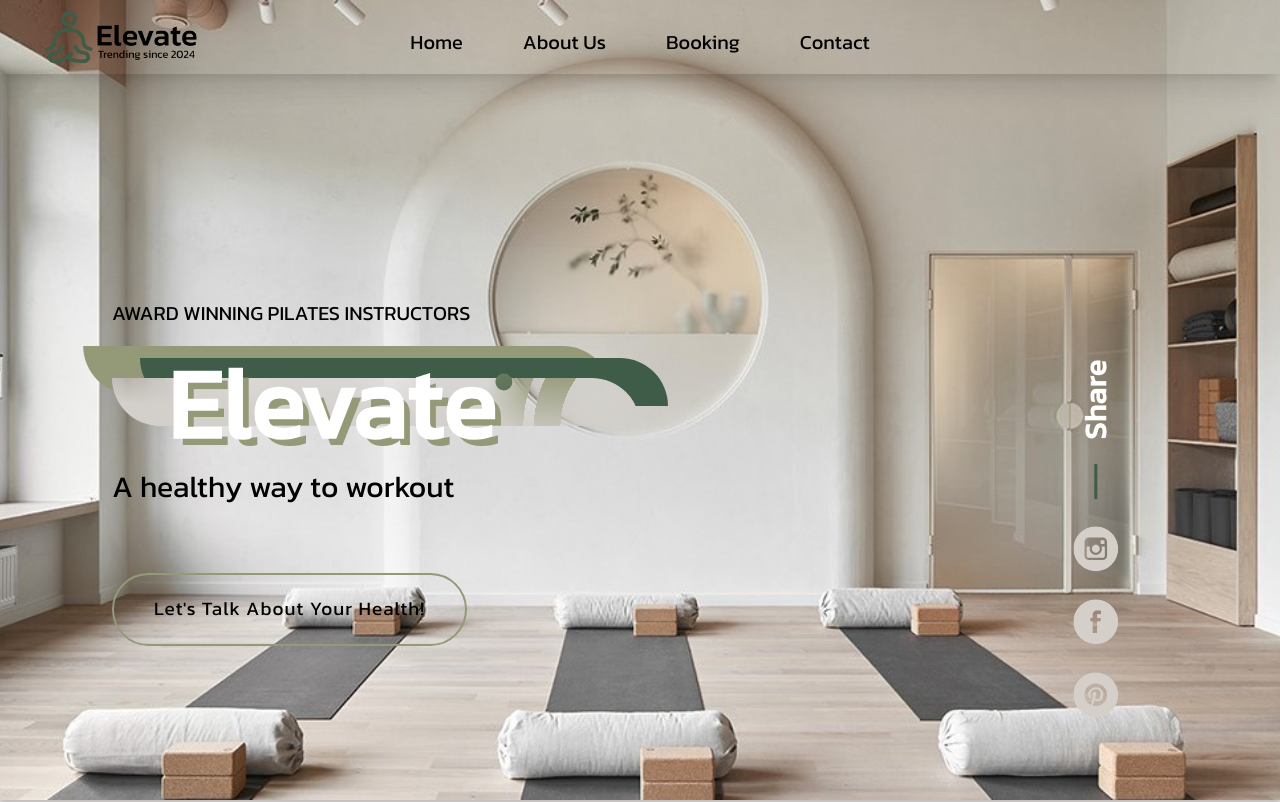
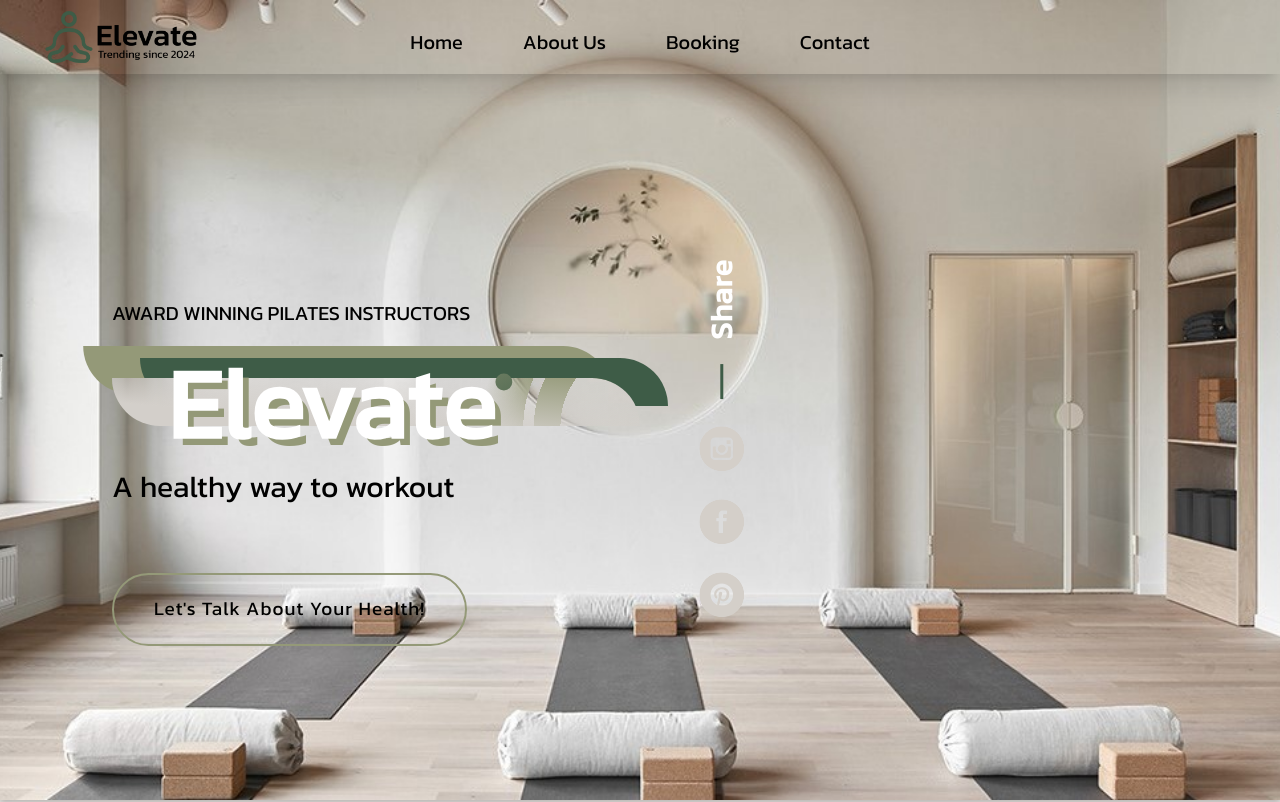
Before and after one commit to Carlie16604/Elevate, a React (Vite) app: page / in a window 1280 px wide. Shown: the top 802 px of the page. Built offline with nearby package versions, Linux system fonts and the light colour scheme.

Commit message:
fixed animation of SHARE

```diff
--- a/src/pages/Home.jsx
+++ b/src/pages/Home.jsx
@@ -37,7 +37,8 @@ const Home = () => {
                                         Let's Talk About Your Health!
                                     </Link>
                                 </div>
-                                <div className='flex flex-row-reverse -rotate-90 text-white absolute top-[80%] right-[-106px] items-center min800:hidden'>
+                            </div>
+                            <div className='flex flex-row-reverse -rotate-90 text-white absolute top-[52%] right-[380px] items-center min800:hidden'>
                                 <p className='capitalize text-3xl font-bold tracking-wide'>
                                     share
                                 </p>
@@ -50,7 +51,6 @@ const Home = () => {
                         </div>
                     </div>
                 </div>
-                </div>
             </section>
         </>
     )
```
Lines whose indentation alone changed are shown as unchanged.
